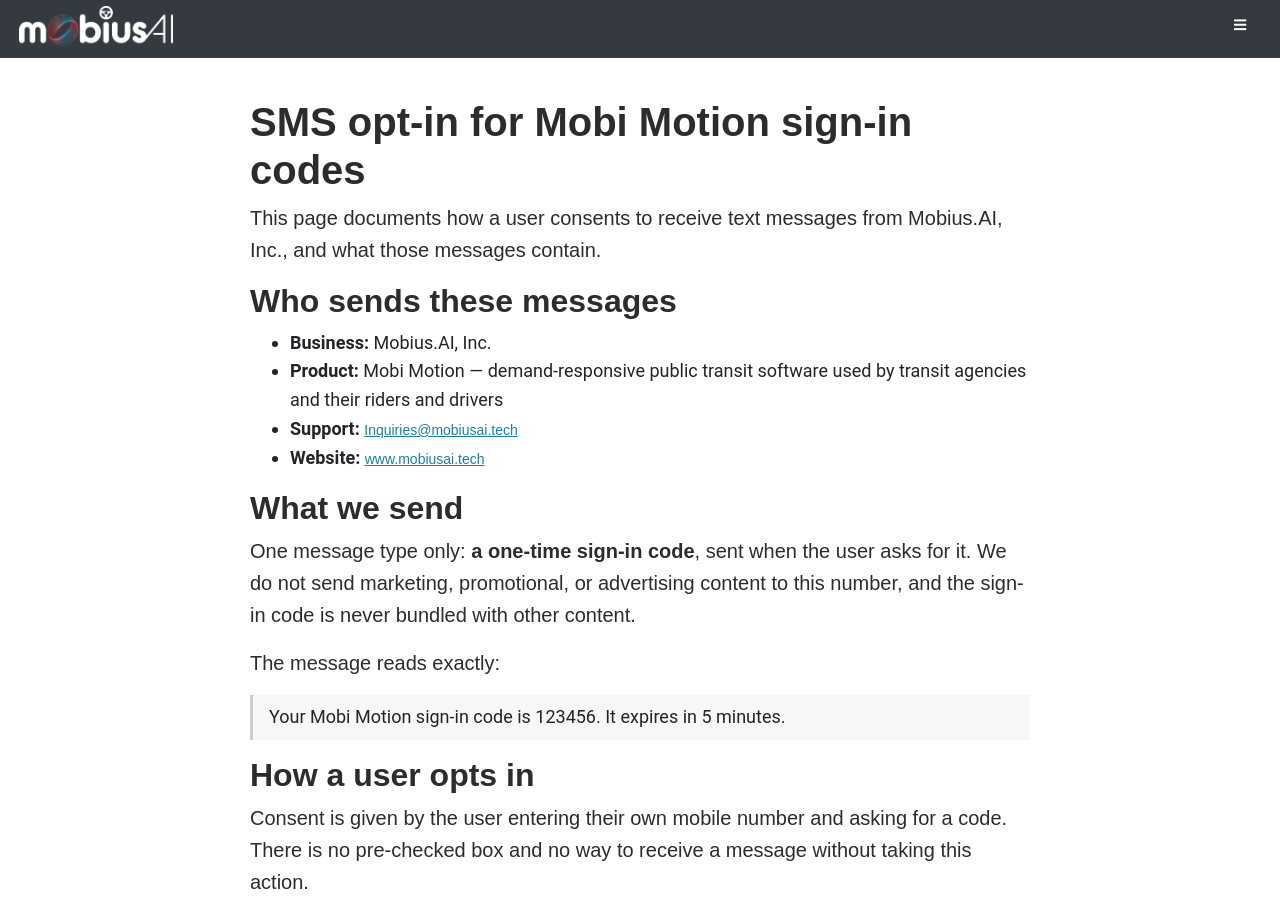
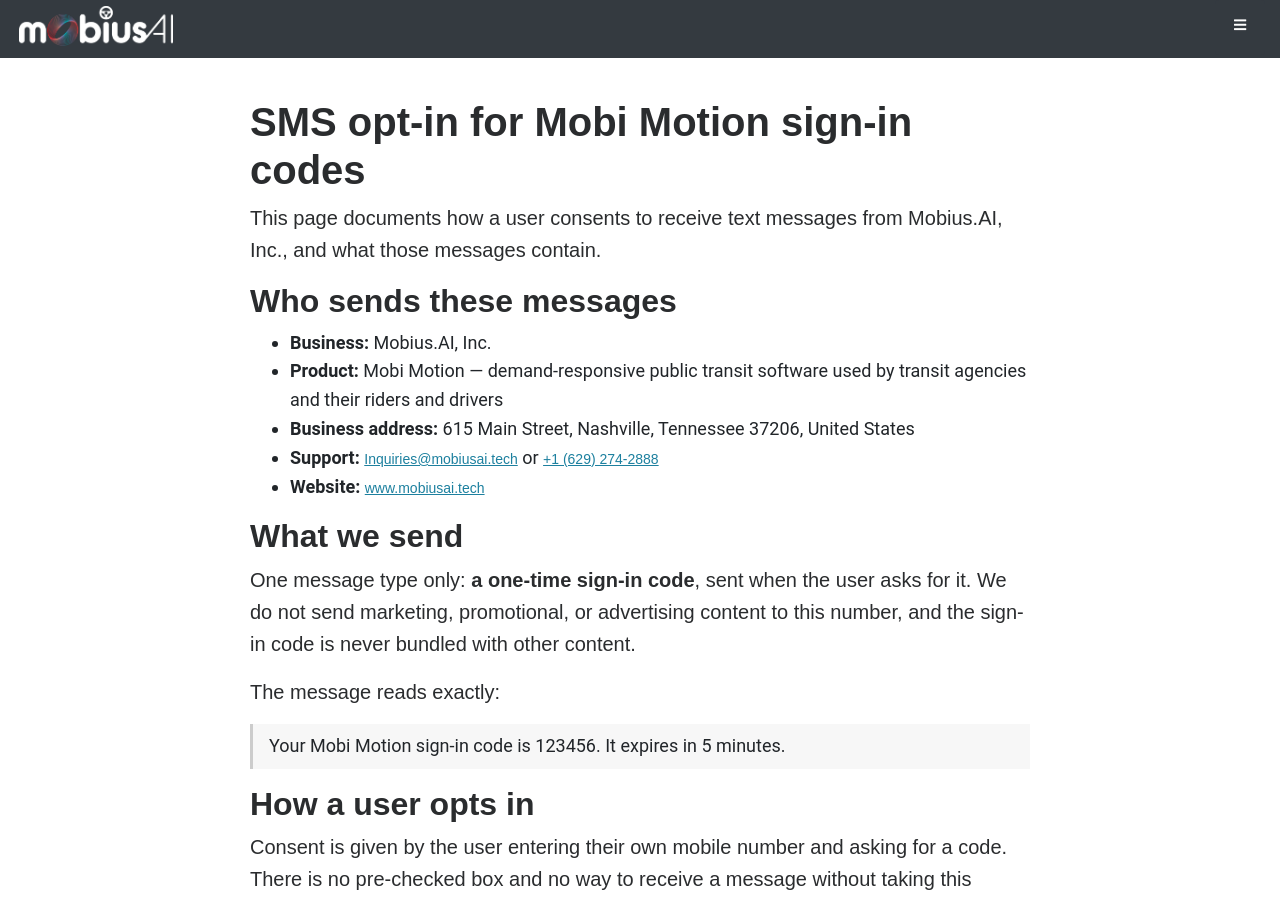
Before and after one commit to mobiusai-tech/mobiusai-tech.github.io, a Jekyll site: the page built from sms-opt-in.md, in a window 1280 px wide and 900 px high. Built offline with Jekyll 4.4.1, drawn with Linux system fonts in a browser that asks for light colours; some of the changed text lies outside the part shown.

Commit message:
Add business address and support phone to SMS opt-in page
Toll-free verification reviewers cross-check the business address on the
opt-in proof page against the Trust Hub compliance profile. Address matches
profile BUacf5e3306bb460e66149ee95b47472ef verbatim. Support phone added to
the contact list and the HELP row.

```diff
--- a/sms-opt-in.md
+++ b/sms-opt-in.md
@@ -18,7 +18,8 @@
 <ul>
   <li><strong>Business:</strong> Mobius.AI, Inc.</li>
   <li><strong>Product:</strong> Mobi Motion — demand-responsive public transit software used by transit agencies and their riders and drivers</li>
-  <li><strong>Support:</strong> <a href="mailto:Inquiries@mobiusai.tech">Inquiries@mobiusai.tech</a></li>
+  <li><strong>Business address:</strong> 615 Main Street, Nashville, Tennessee 37206, United States</li>
+  <li><strong>Support:</strong> <a href="mailto:Inquiries@mobiusai.tech">Inquiries@mobiusai.tech</a> or <a href="tel:+16292742888">+1 (629) 274-2888</a></li>
   <li><strong>Website:</strong> <a href="https://www.mobiusai.tech/">www.mobiusai.tech</a></li>
 </ul>
 
@@ -67,7 +68,7 @@
   <tr><td style="padding: 8px; border-bottom: 1px solid #eee; width: 34%;"><strong>Message frequency</strong></td><td style="padding: 8px; border-bottom: 1px solid #eee;">Varies with use — one message each time the user requests a sign-in code.</td></tr>
   <tr><td style="padding: 8px; border-bottom: 1px solid #eee;"><strong>Cost</strong></td><td style="padding: 8px; border-bottom: 1px solid #eee;">We charge nothing. Standard message and data rates may apply from the user's carrier.</td></tr>
   <tr><td style="padding: 8px; border-bottom: 1px solid #eee;"><strong>Opt out</strong></td><td style="padding: 8px; border-bottom: 1px solid #eee;">Reply <strong>STOP</strong> to cancel.</td></tr>
-  <tr><td style="padding: 8px; border-bottom: 1px solid #eee;"><strong>Help</strong></td><td style="padding: 8px; border-bottom: 1px solid #eee;">Reply <strong>HELP</strong>, or email <a href="mailto:Inquiries@mobiusai.tech">Inquiries@mobiusai.tech</a>.</td></tr>
+  <tr><td style="padding: 8px; border-bottom: 1px solid #eee;"><strong>Help</strong></td><td style="padding: 8px; border-bottom: 1px solid #eee;">Reply <strong>HELP</strong>, email <a href="mailto:Inquiries@mobiusai.tech">Inquiries@mobiusai.tech</a>, or call <a href="tel:+16292742888">+1 (629) 274-2888</a>.</td></tr>
   <tr><td style="padding: 8px; border-bottom: 1px solid #eee;"><strong>Carriers</strong></td><td style="padding: 8px; border-bottom: 1px solid #eee;">Carriers are not liable for delayed or undelivered messages.</td></tr>
 </table>
 
```
